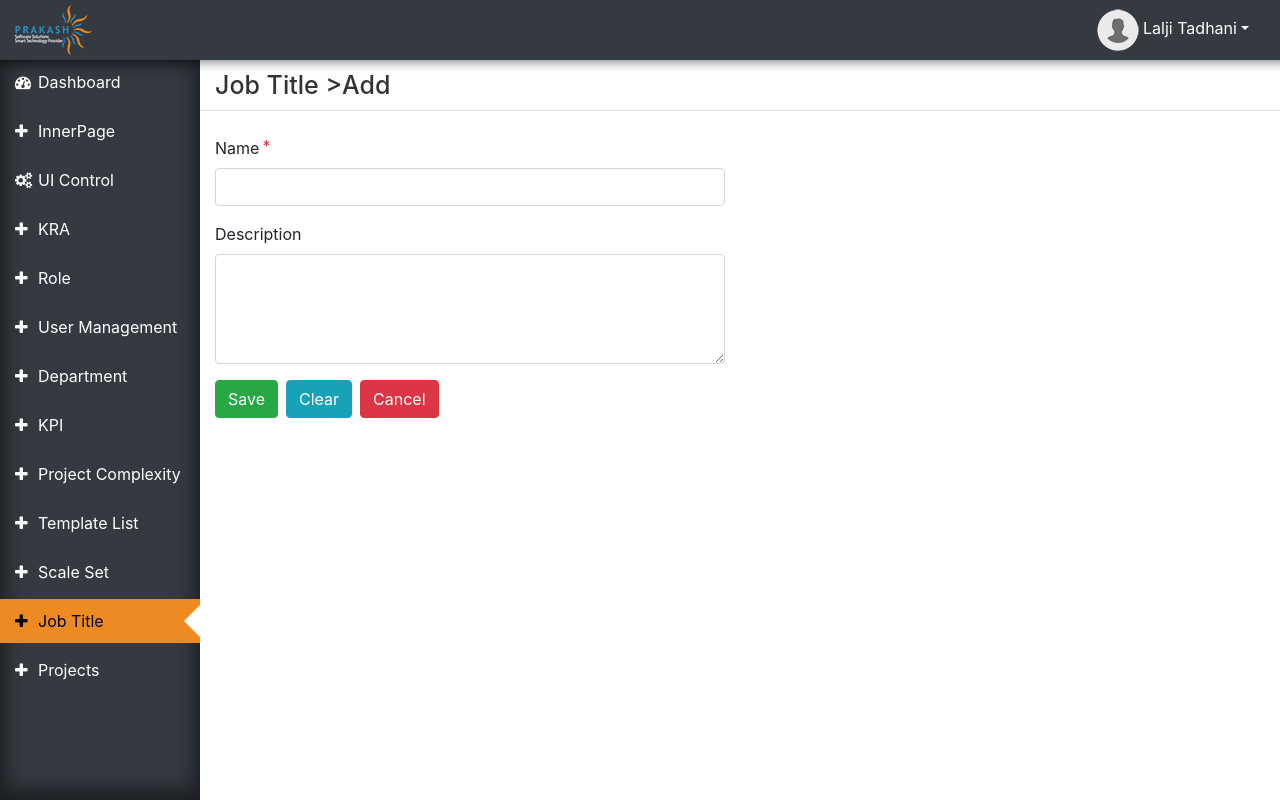
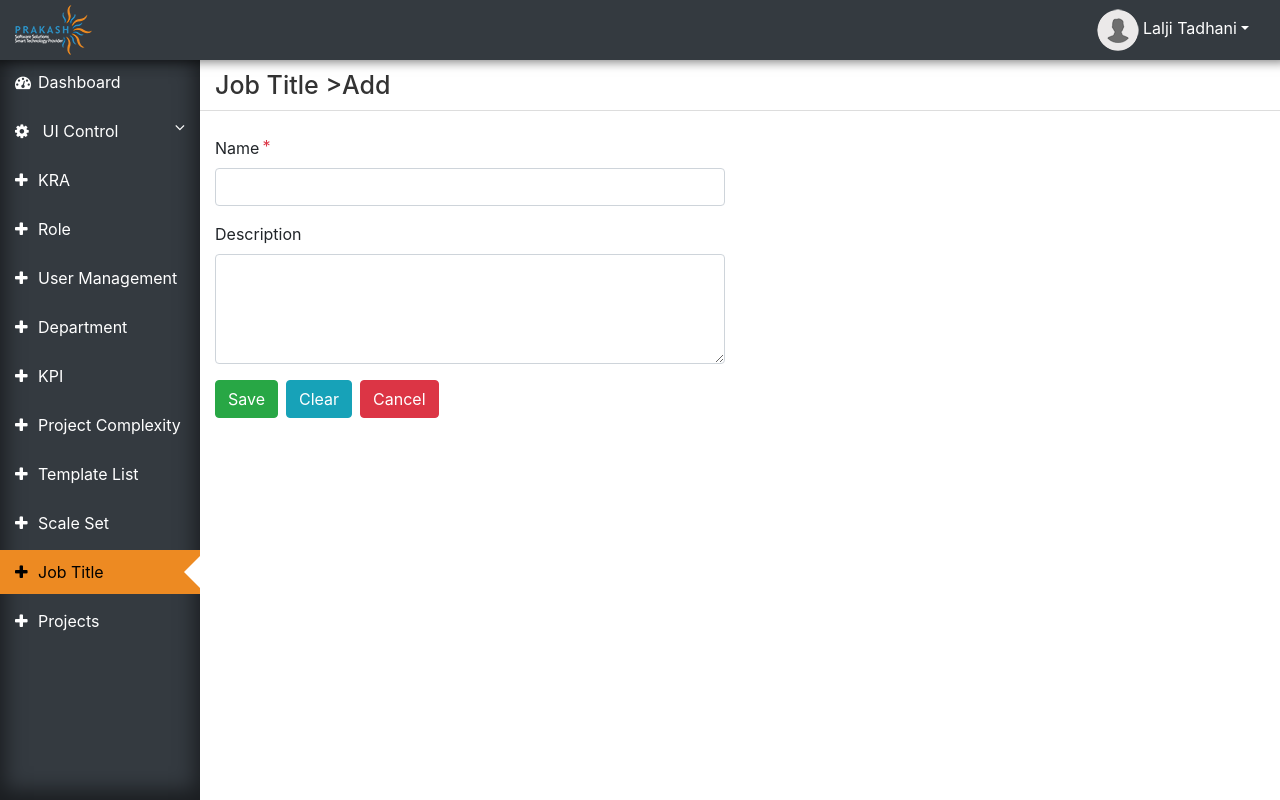
Before and after one commit to bhavishya2107/Performance-Mngt-Sys, a React (Create React App) app: page /job-title/add in a window 1280 px wide. Built offline with nearby package versions, Linux system fonts and the light colour scheme.

Commit message:
UI Design With Sub Navigation

```diff
--- a/public/css/custom.css
+++ b/public/css/custom.css
@@ -37,7 +37,7 @@ html {
   margin-bottom: 5px;
 }
 .left-sidebar li a {
-  padding: 10px 15px;
+  padding: 10px 15px !important;
   display: block;
   text-decoration: none;
   color: #fff;
@@ -84,6 +84,28 @@ html {
 .left-sidebar li a i {
   margin-right: 5px;
   min-width: 18px;
+}
+.left-sidebar li a i.down-arrow {
+  margin: 0;
+  min-width: auto;
+}
+.left-sidebar li .nav-dropdown-items {
+  display: none;
+  padding: 0 0 0 0px;
+  list-style: none;
+}
+.left-sidebar li .nav-dropdown-items li a {
+  padding: 5px 45px !important;
+  display: block;
+}
+.left-sidebar li .nav-dropdown-items li a:hover {
+  background: #ffc88e;
+}
+.left-sidebar li.open .fa-angle-down {
+  transform: rotate(-180deg);
+}
+.left-sidebar li.open .nav-dropdown-items {
+  display: block;
 }
 
 .breadcrumb li {
--- a/src/common/_nav.js
+++ b/src/common/_nav.js
@@ -5,6 +5,12 @@ export default {
             url: '/dashboard',
             icon: 'fa fa-dashboard',
         },
+
+        {
+            name: 'UI Control',
+            icon: 'fa fa-cog',
+            id: 'lnkSettings',
+            children: [
                 {
                     name: 'InnerPage',
                     url: '/innerpage',
@@ -14,6 +20,9 @@ export default {
                     name: 'UI Control',
                     url: '/demo',
                     icon: 'fa fa-cogs',
+                },
+
+            ]
         },
 
         {
@@ -78,6 +87,7 @@ export default {
             url: '/Projects',
             icon: 'fa fa-plus',
         },
+
         // {
         //     name: 'My Profile',
         //     url: '/myProfile',
--- a/src/common/sidebar.js
+++ b/src/common/sidebar.js
@@ -1,7 +1,9 @@
-import React, { Component } from "react";
-import { NavLink } from "react-router-dom";
-import nav from "./_nav";
-import classNames from "classnames";
+
+import React, {Component} from 'react';
+import {NavLink} from 'react-router-dom';
+import {Badge, Nav, NavItem} from 'reactstrap';
+import classNames from 'classnames';
+import nav from './_nav'
 
 class Sidebar extends Component {
 
@@ -12,7 +14,7 @@ class Sidebar extends Component {
 
   activeRoute(routeName, props) {
     // return this.props.location.pathname.indexOf(routeName) > -1 ? 'nav-item nav-dropdown open' : 'nav-item nav-dropdown';
-        return props.location.pathname.indexOf(routeName) > -1 ? 'nav-item nav-dropdown open' : 'nav-item nav-dropdown';
+    //return props.location.pathname.indexOf(routeName) > -1 ? 'nav-item nav-dropdown open' : 'nav-item nav-dropdown';
 
   }
 
@@ -31,8 +33,8 @@ class Sidebar extends Component {
     // badge addon to NavItem
     const badge = (badge) => {
       if (badge) {
-                const classes = classNames(badge.class);
-                return (<i className={classes} color={badge.variant}>{badge.text}</i>)
+        const classes = classNames( badge.class );
+        return (<Badge className={ classes } color={ badge.variant }>{ badge.text }</Badge>)
       }
     };
 
@@ -40,9 +42,9 @@ class Sidebar extends Component {
     const wrapper = item => { return (!item.wrapper ? item.name : (React.createElement(item.wrapper.element, item.wrapper.attributes, item.name))) };
 
     // nav list section title
-        const title = (title, key) => {
-            const classes = classNames("nav-title", title.class);
-            return (<li key={key} className={classes}>{wrapper(title)} </li>);
+    const title =  (title, key) => {
+      const classes = classNames( "nav-title", title.class);
+      return (<li key={key} className={ classes }>{wrapper(title)} </li>);
     };
 
     // nav list divider
@@ -50,13 +52,13 @@ class Sidebar extends Component {
 
     // nav item with nav link
     const navItem = (item, key) => {
-            const classes = classNames("", item.class);
+      const classes = classNames( "nav-link", item.class);
       return (
-                <li key={key}>
-                    <NavLink to={item.url} className={classes} activeClassName="active">
+        <NavItem key={key}>
+          <NavLink to={item.url} className={ classes } activeClassName="active">
             <i className={item.icon}></i>{item.name}{badge(item.badge)}
           </NavLink>
-                </li>
+        </NavItem>
       )
     };
 
@@ -64,7 +66,7 @@ class Sidebar extends Component {
     const navDropdown = (item, key) => {
       return (
         <li key={key} className={activeRoute(item.url, props)}>
-                    <a className="nav-link nav-dropdown-toggle" href="#" onClick={handleClick.bind(this)}><i className={item.icon}></i> {item.name}</a>
+          <a className="nav-link nav-dropdown-toggle" href="#" onClick={handleClick.bind(this)}><i className={item.icon}></i> {item.name}<i className="fa down-arrow fa-angle-down float-right"></i></a>
           <ul className="nav-dropdown-items">
             {navList(item.children)}
           </ul>
@@ -76,11 +78,11 @@ class Sidebar extends Component {
       item.title ? title(item, idx) :
       item.divider ? divider(item, idx) :
       item.children ? navDropdown(item, idx)
-                        : navItem(item, idx);
+                    : navItem(item, idx) ;
 
     // nav list
     const navList = (items) => {
-            return items.map((item, index) => navLink(item, index));
+      return items.map( (item, index) => navLink(item, index) );
     };
 
     // sidebar-nav root
--- a/src/custom.scss
+++ b/src/custom.scss
@@ -34,7 +34,7 @@ html {
     li {
         margin-bottom: 5px;
         a {
-            padding: 10px 15px;
+            padding: 10px 15px !important;
             display: block;
             text-decoration: none;
             color: #fff;
@@ -80,8 +80,36 @@ html {
             i{
                 margin-right: 5px;
                 min-width: 18px;
+                &.down-arrow{
+                    margin: 0;
+                    min-width: auto;
+                }
             }
         }
+        .nav-dropdown-items{
+            display: none;
+            padding: 0 0 0 0px;
+            list-style: none;
+            li{
+                a{
+                    padding: 5px 45px !important;
+                    display: block;
+                    &:hover{
+                        background: #ffc88e;
+                    }
+                }
+            }
+        }
+        &.open{
+            .fa-angle-down{
+                transform: rotate(-180deg);
+            }
+        }
+        &.open .nav-dropdown-items{
+            display: block;
+
+        }
+
     }
 }
 .breadcrumb {
```
Also changed, not shown: 1 other file (tests, documents, lock files or other folders). Lines whose indentation alone changed are shown as unchanged.
